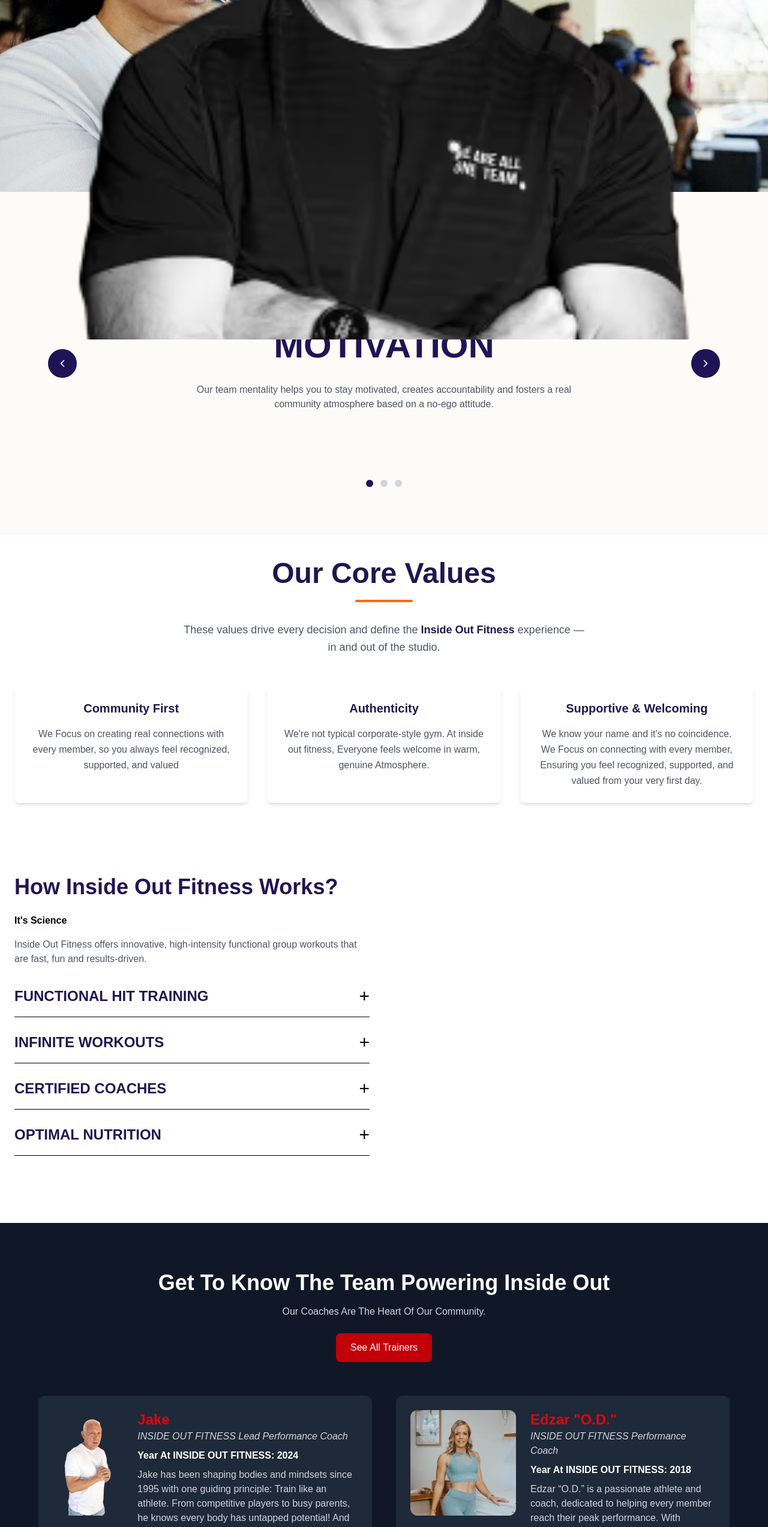
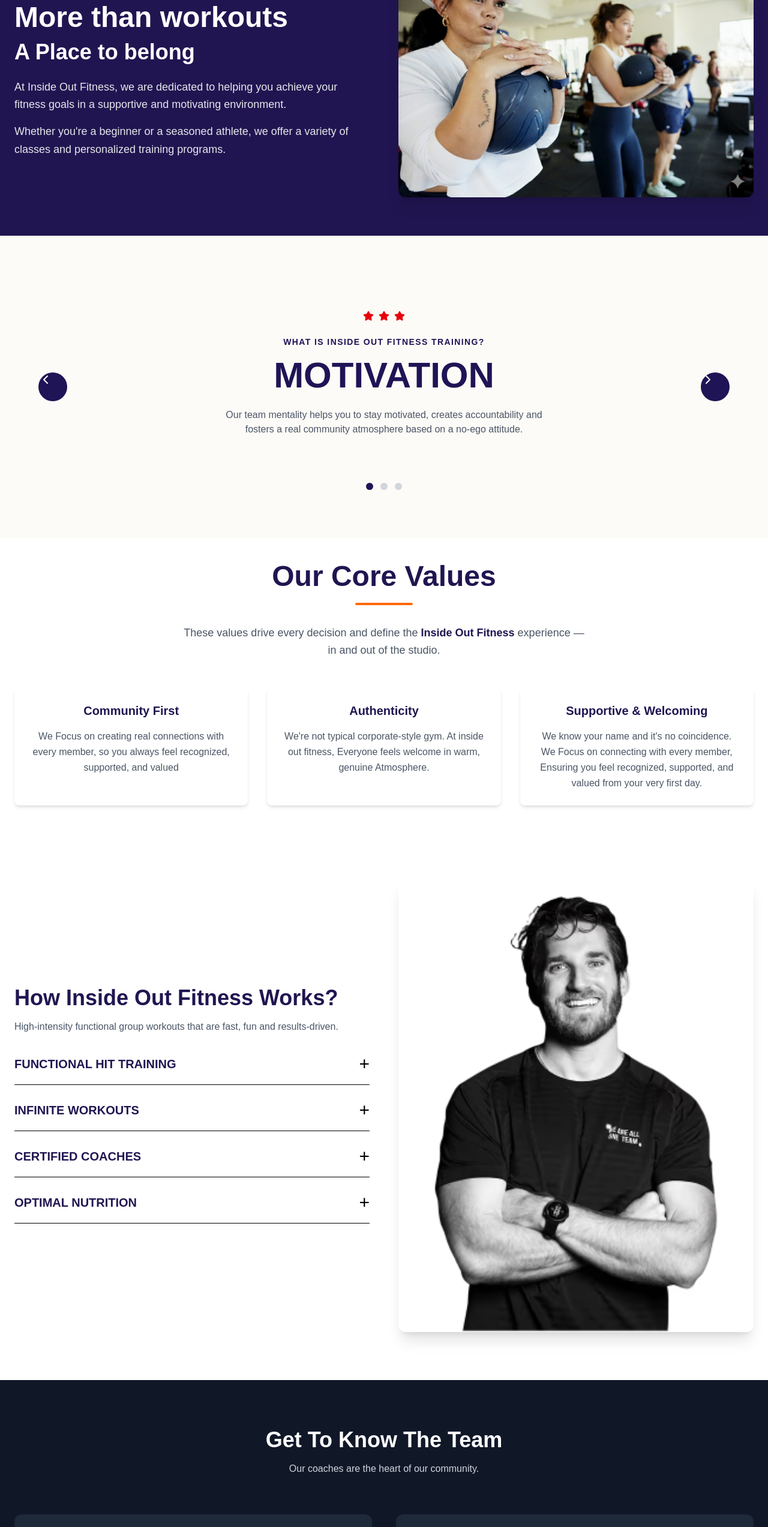
Before and after one commit to Vaibhav-376/insideOutFitness, a Next.js app: page /about-us in a window 1280 px wide. Shown: the part 234-2780 px from the top of the page at 60% size. Built offline with nearby package versions, Linux system fonts and the light colour scheme.

Commit message:
worked on about us layout

```diff
--- a/app/about-us/page.tsx
+++ b/app/about-us/page.tsx
@@ -73,82 +73,100 @@
     const [openId, setOpenId] = useState<number | null>(null);
 
     return (
-<div className="overflow-hidden">
+        <div>
+<section className="bg-[#211551] text-white">
+  <div className="max-w-7xl mx-auto px-6 py-16 flex flex-col-reverse md:flex-row items-center gap-12">
 
-  <section className="flex flex-col lg:flex-row bg-[#211551] text-white items-center">
-    <div className="w-full lg:w-1/2 px-6 py-16 lg:p-16">
-      <h1 className="text-4xl md:text-5xl font-bold mb-2">More than workouts</h1>
-      <h2 className="text-3xl md:text-4xl font-bold mb-6">A Place to belong</h2>
-      <p className="text-base md:text-lg mb-5 text-gray-200">
+    {/* Text */}
+    <div className="w-full md:w-1/2">
+      <h1 className="text-4xl md:text-5xl font-extrabold leading-tight">
+        More than workouts
+      </h1>
+      <h2 className="text-3xl md:text-4xl font-bold mt-2">
+        A Place to belong
+      </h2>
+
+      <p className="mt-6 text-base md:text-lg text-gray-200 leading-relaxed">
         At Inside Out Fitness, we are dedicated to helping you achieve your fitness goals in a supportive and motivating environment.
       </p>
-      <p className="text-base md:text-lg text-gray-200">
-        Whether you're a beginner or a seasoned athlete, we offer personalized programs to suit your needs.
+
+      <p className="mt-4 text-base md:text-lg text-gray-200 leading-relaxed">
+        Whether you're a beginner or a seasoned athlete, we offer a variety of classes and personalized training programs.
       </p>
     </div>
-    <div className="w-full lg:w-1/2 h-[300px] md:h-[450px]">
+
+    {/* Image */}
+    <div className="w-full md:w-1/2">
       <Image
         src="/aboutUs/aboutusHerosection.png"
+        width={600}
+        height={600}
         alt="Fitness Team"
-        fill
-        className="object-cover"
+        className="w-full h-auto rounded-xl shadow-xl"
       />
+    </div>
   </div>
 </section>
 
+
 <section className="bg-[#fdfbf7] py-20 relative">
-    <div className="max-w-6xl mx-auto px-4 text-center relative">
+  <div className="max-w-6xl mx-auto px-6 text-center relative">
 
+    {/* Navigation */}
     <button
       onClick={prevSlide}
-        className="absolute left-4 top-1/2 -translate-y-1/2 w-10 h-10 md:w-12 md:h-12 rounded-full bg-[#1f1456] text-white flex items-center justify-center z-10"
+      className="hidden md:flex absolute left-0 top-1/2 -translate-y-1/2
+      w-12 h-12 rounded-full bg-[#1f1456] text-white hover:scale-110 transition"
     >
-        <ChevronLeft size={20} />
+      <ChevronLeft />
     </button>
 
     <button
       onClick={nextSlide}
-        className="absolute right-4 top-1/2 -translate-y-1/2 w-10 h-10 md:w-12 md:h-12 rounded-full bg-[#1f1456] text-white flex items-center justify-center z-10"
+      className="hidden md:flex absolute right-0 top-1/2 -translate-y-1/2
+      w-12 h-12 rounded-full bg-[#1f1456] text-white hover:scale-110 transition"
     >
-        <ChevronRight size={20} />
+      <ChevronRight />
     </button>
 
-      <div className="relative h-[360px] flex items-center justify-center">
+    {/* Slide */}
+    <div className="relative min-h-[300px] flex items-center justify-center">
       {slides.map((slide, index) => (
         <div
           key={index}
-            className={`absolute w-full transition-all duration-500 ${
-              index === current ? "opacity-100 translate-x-0" : "opacity-0"
+          className={`absolute transition-all duration-500 ${
+            index === current ? "opacity-100 scale-100" : "opacity-0 scale-95"
           }`}
         >
-            <div className="flex justify-center gap-1 mb-6 text-red-600">
-              <Star size={16} fill="currentColor" />
-              <Star size={16} fill="currentColor" />
-              <Star size={16} fill="currentColor" />
+          <div className="flex justify-center gap-2 mb-6 text-red-600">
+            <Star size={18} fill="currentColor" />
+            <Star size={18} fill="currentColor" />
+            <Star size={18} fill="currentColor" />
           </div>
 
-            <p className="text-xs tracking-widest font-semibold text-[#1f1456] mb-4">
+          <p className="text-xs md:text-sm font-semibold tracking-widest text-[#1f1456] mb-4">
             WHAT IS INSIDE OUT FITNESS TRAINING?
           </p>
 
-            <h2 className="text-4xl md:text-6xl font-extrabold text-[#1f1456] mb-8">
+          <h2 className="text-4xl md:text-6xl font-extrabold text-[#1f1456] mb-6">
             {slide.title}
           </h2>
 
-            <p className="text-gray-600 max-w-2xl mx-auto">
+          <p className="text-gray-600 max-w-xl mx-auto">
             {slide.desc}
           </p>
         </div>
       ))}
     </div>
 
-      <div className="flex justify-center gap-3 mt-10">
-        {slides.map((_, index) => (
+    {/* Dots */}
+    <div className="flex justify-center gap-3 mt-8">
+      {slides.map((_, i) => (
         <button
-            key={index}
-            onClick={() => setCurrent(index)}
+          key={i}
+          onClick={() => setCurrent(i)}
           className={`w-3 h-3 rounded-full ${
-              index === current ? "bg-[#1f1456]" : "bg-gray-300"
+            i === current ? "bg-[#1f1456]" : "bg-gray-300"
           }`}
         />
       ))}
@@ -156,28 +174,31 @@
   </div>
 </section>
 
+
             <section>
                 <OurCoreValues />
             </section>
 
-  <section className="flex flex-col lg:flex-row max-w-7xl mx-auto px-6 py-20 gap-12">
-    <div className="w-full lg:w-1/2">
-      <h2 className="text-3xl md:text-4xl font-bold text-[#211551] mb-6">
+<section className="max-w-7xl mx-auto px-6 py-20 flex flex-col-reverse md:flex-row gap-12 items-center">
+
+  {/* Content */}
+  <div className="w-full md:w-1/2">
+    <h2 className="text-4xl font-bold text-[#211551] mb-4">
       How Inside Out Fitness Works?
     </h2>
-      <p className="font-semibold mb-4">It's Science</p>
+
     <p className="text-gray-600 mb-8">
-        Inside Out Fitness offers innovative, high-intensity functional group workouts that are fast, fun and results-driven.
+      High-intensity functional group workouts that are fast, fun and results-driven.
     </p>
 
     <div className="space-y-6">
-        {work.map((item) => (
+      {work.map(item => (
         <div key={item.id} className="border-b pb-4">
           <div
             className="flex justify-between items-center cursor-pointer"
             onClick={() => setOpenId(openId === item.id ? null : item.id)}
           >
-              <h3 className="text-xl md:text-2xl font-semibold text-[#211551]">
+            <h3 className="text-xl font-semibold text-[#211551]">
               {item.title}
             </h3>
             <span className="text-3xl">
@@ -195,84 +216,86 @@
     </div>
   </div>
 
-    <div className="w-full lg:w-1/2 h-[350px] md:h-[500px]">
+  {/* Image */}
+  <div className="w-full md:w-1/2">
     <Image
       src="/aboutUs/coach.png"
+      width={600}
+      height={600}
       alt="Coach"
-        fill
-        className="object-cover rounded-xl"
+      className="rounded-xl shadow-xl w-full"
     />
   </div>
 </section>
 
 <section className="bg-gray-900 text-white py-20 px-6">
-    <div className="text-center max-w-3xl mx-auto mb-14">
-      <h2 className="text-3xl md:text-4xl font-bold mb-4">
-        Get To Know The Team Powering Inside Out
+  <div className="max-w-7xl mx-auto">
+
+    <div className="text-center mb-16">
+      <h2 className="text-4xl font-bold mb-4">
+        Get To Know The Team
       </h2>
-      <p className="text-gray-300">
-        Our Coaches Are The Heart Of Our Community.
+      <p className="text-gray-300 max-w-2xl mx-auto">
+        Our coaches are the heart of our community.
       </p>
-      <button className="mt-6 px-6 py-3 bg-red-700 rounded-lg hover:bg-red-800 transition">
-        See All Trainers
-      </button>
     </div>
 
-    <div className="grid grid-cols-1 md:grid-cols-2 gap-10 max-w-6xl mx-auto">
-      {trainers.map((trainer) => (
+    <div className="grid md:grid-cols-2 gap-10">
+      {trainers.map(trainer => (
         <div
           key={trainer.id}
-          className="flex flex-col md:flex-row bg-gray-800 rounded-xl p-6 gap-6"
+          className="flex flex-col sm:flex-row bg-gray-800 rounded-xl p-6 hover:scale-[1.02] transition"
         >
           <img
             src={trainer.img}
-            alt={trainer.name}
-            className="w-full md:w-44 h-44 object-cover rounded-xl"
+            className="w-40 h-40 object-cover rounded-lg mb-4 sm:mb-0 sm:mr-6"
           />
           <div>
-            <h3 className="text-2xl font-bold text-red-600">
-              {trainer.name}
-            </h3>
+            <h3 className="text-2xl font-bold text-red-600">{trainer.name}</h3>
             <p className="italic text-gray-300">{trainer.role}</p>
-            <p className="mt-2 font-semibold">
-              Year At INSIDE OUT FITNESS: {trainer.year}
-            </p>
-            <p className="text-gray-300 mt-2">
-              {trainer.description}
-            </p>
+            <p className="mt-2 text-gray-400">{trainer.description}</p>
           </div>
         </div>
       ))}
     </div>
+  </div>
 </section>
 
-  <section className="py-24 text-[#211551]">
+
+            <section className=" text-[#211551] py-24">
                 <div className="max-w-7xl mx-auto px-6">
+
                     <div className="text-center max-w-3xl mx-auto mb-16">
-        <h2 className="text-4xl md:text-5xl italic font-semibold mb-6">
+                        <h2 className="text-4xl md:text-5xl font-semibold italic mb-6">
                             A Place That Feels Like Home
                         </h2>
-        <p className="text-gray-600">
-          Consistency Comes From Community And Real Connection.
+                        <p className="text-gray-600 leading-relaxed">
+                            At Inside Out Fitness, We Know Consistency Comes From Community.
+                            We Foster Real Connections That Go Beyond The Gym, Creating A
+                            Space Where Everyone Feels Like Part Of The Family.
                         </p>
                     </div>
 
-      <div className="grid grid-cols-1 sm:grid-cols-2 lg:grid-cols-4 gap-6 auto-rows-[200px]">
+
+                    <div className="grid grid-cols-1 sm:grid-cols-2 lg:grid-cols-4 gap-6 auto-rows-[220px]">
+
                         {images.map((src, index) => (
                             <div
                                 key={index}
-            className={`relative rounded-2xl overflow-hidden ${
-              index === 0 ? "row-span-2" : ""
-            } ${index === 1 ? "col-span-2" : ""}`}
+                                className={`relative overflow-hidden rounded-2xl group
+                ${index === 0 ? "row-span-2" : ""}
+                ${index === 1 ? "col-span-2" : ""}
+              `}
                             >
                                 <Image
                                     src={src}
-              alt="Community"
+                                    alt="Community Training"
                                     fill
-              className="object-cover hover:scale-110 transition-transform duration-500"
+                                    className="object-cover group-hover:scale-110 transition-transform duration-500"
                                 />
                             </div>
                         ))}
+
                     </div>
                 </div>
             </section>
@@ -282,7 +305,6 @@
             </section>
 
         </div>
-
     )
 }
 
```
Lines whose indentation alone changed are shown as unchanged.
